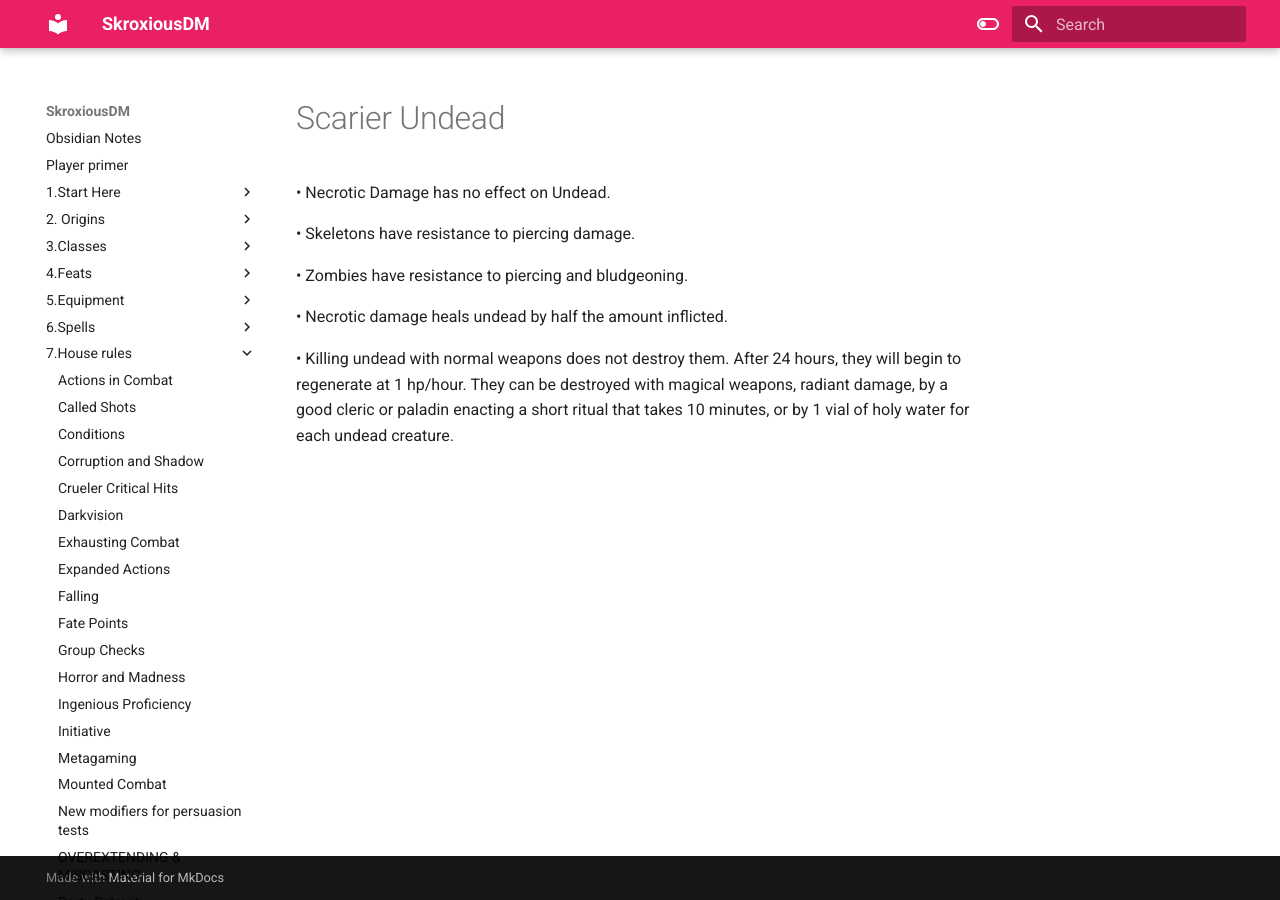
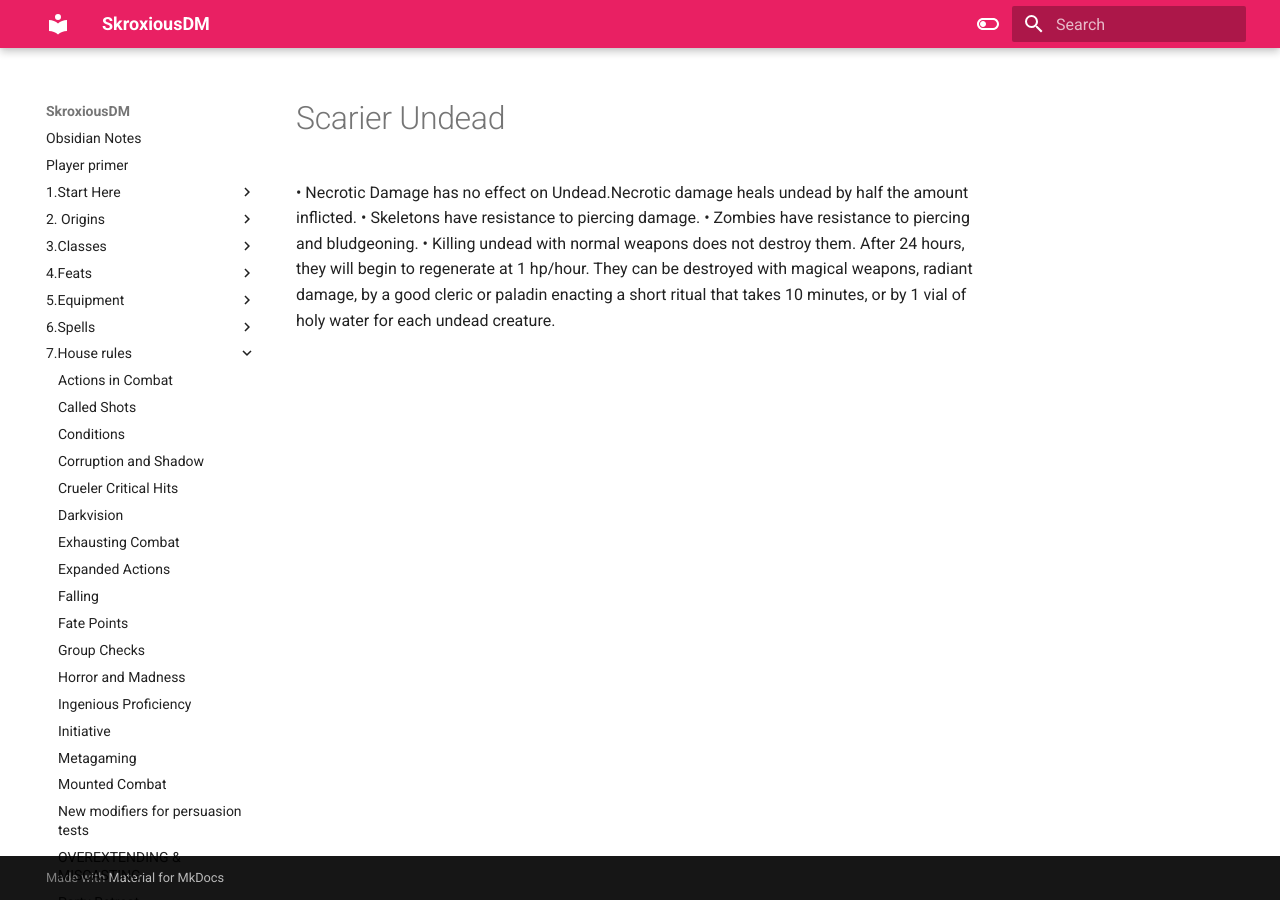
Before and after one commit to SkroxiousDM/SkroxiousDM, an MkDocs documentation site: the page built from docs/7.House_rules/Scarier_Undead.md, in a window 1280 px wide. Built offline with MkDocs 1.6.1 and Material for MkDocs 9.7.7, drawn with Linux system fonts in a browser that asks for light colours.

Commit message:
vault backup: 2023-10-29 19:18:41

```diff
--- a/docs/7.House_rules/Scarier_Undead.md
+++ b/docs/7.House_rules/Scarier_Undead.md
@@ -1,9 +1,4 @@
-• Necrotic Damage has no effect on Undead.
-
+• Necrotic Damage has no effect on Undead.Necrotic damage heals undead by half the amount inflicted.
 • Skeletons have resistance to piercing damage.
-
 • Zombies have resistance to piercing and bludgeoning.
-
-• Necrotic damage heals undead by half the amount inflicted.
-
 • Killing undead with normal weapons does not destroy them. After 24 hours, they will begin to regenerate at 1 hp/hour. They can be destroyed with magical weapons, radiant damage, by a good cleric or paladin enacting a short ritual that takes 10 minutes, or by 1 vial of holy water for each undead creature.
```
Also changed, not shown: docs/7.House_rules/Conditions.md (+1 -1 lines).
